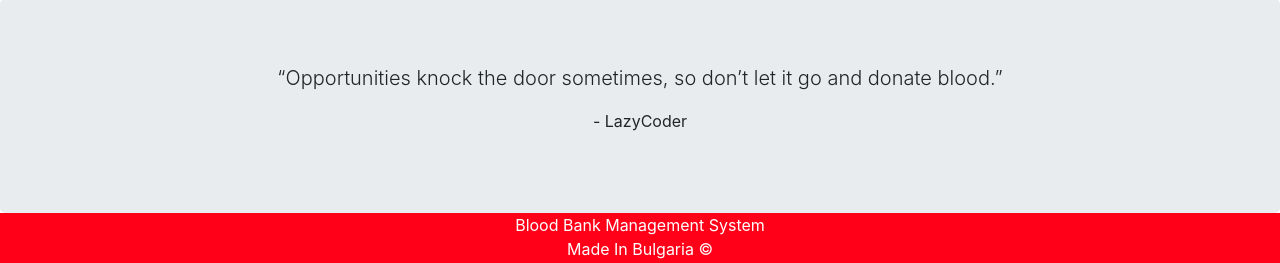
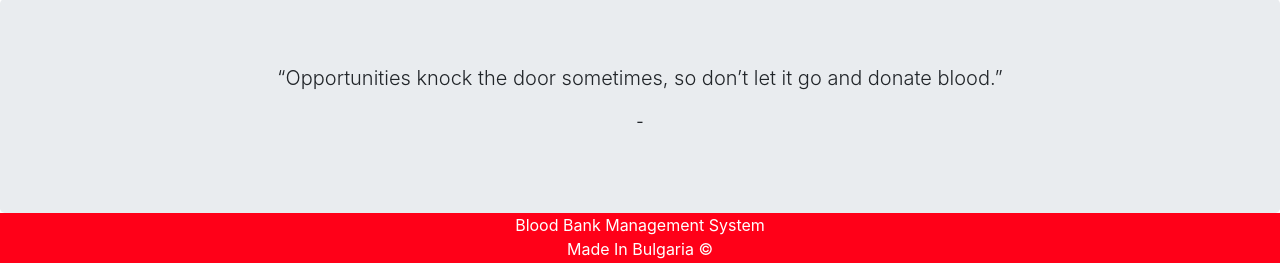
Before and after one commit to RadinaAvramova/BloodBankManagement, a Django app: page / in a window 1280 px wide. Shown: the part 585-848 px from the top of the page. Run offline with Django 3.2, Linux system fonts and the light colour scheme; data comes from the database, SQL or seed files in the repository; some libraries are stand-ins or nearby versions.

Commit message:
Update index.html

```diff
--- a/templates/blood/index.html
+++ b/templates/blood/index.html
@@ -33,7 +33,7 @@
     <p class="lead text-center">“Opportunities knock the door sometimes, so don’t let it go and donate blood.”
       </p>
 
-    <p class="text-center">- LazyCoder</p>
+    <p class="text-center">- </p>
 
   </div>
   {% include "blood/footer.html" %}
```
